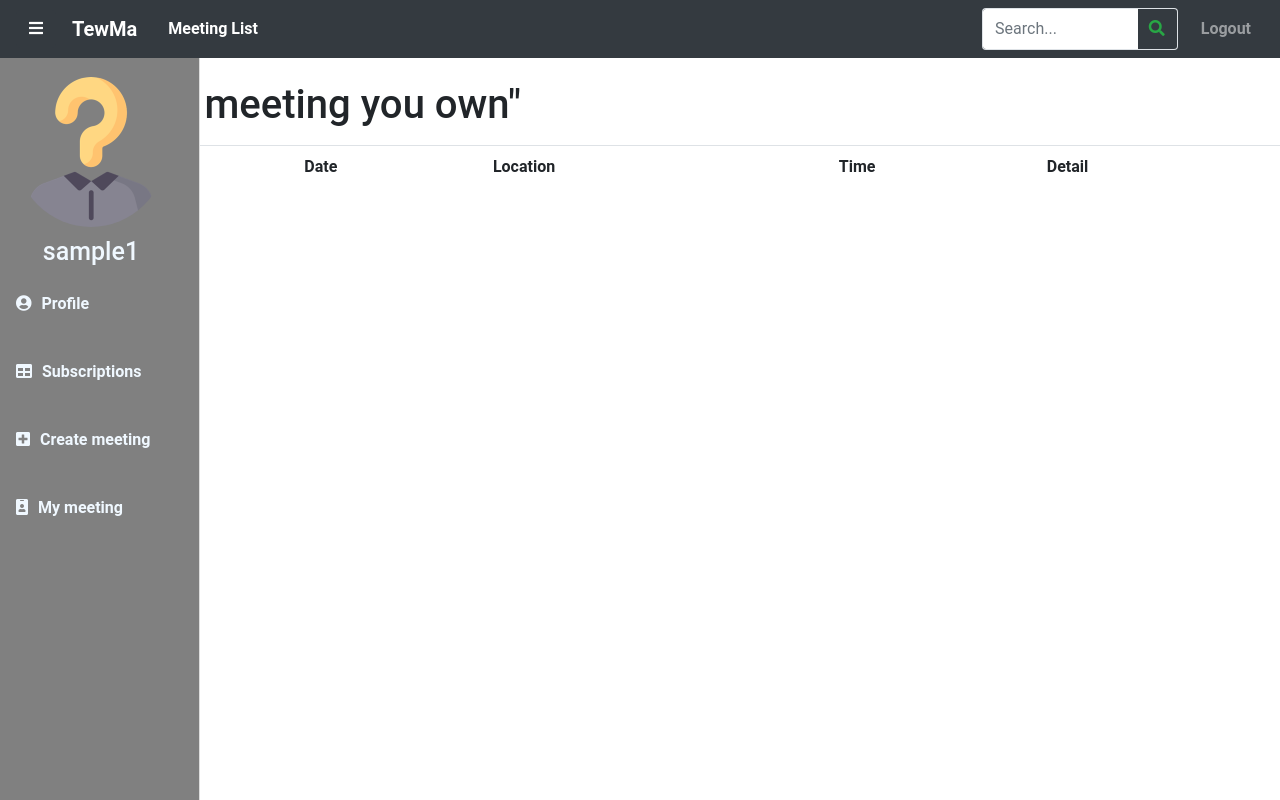
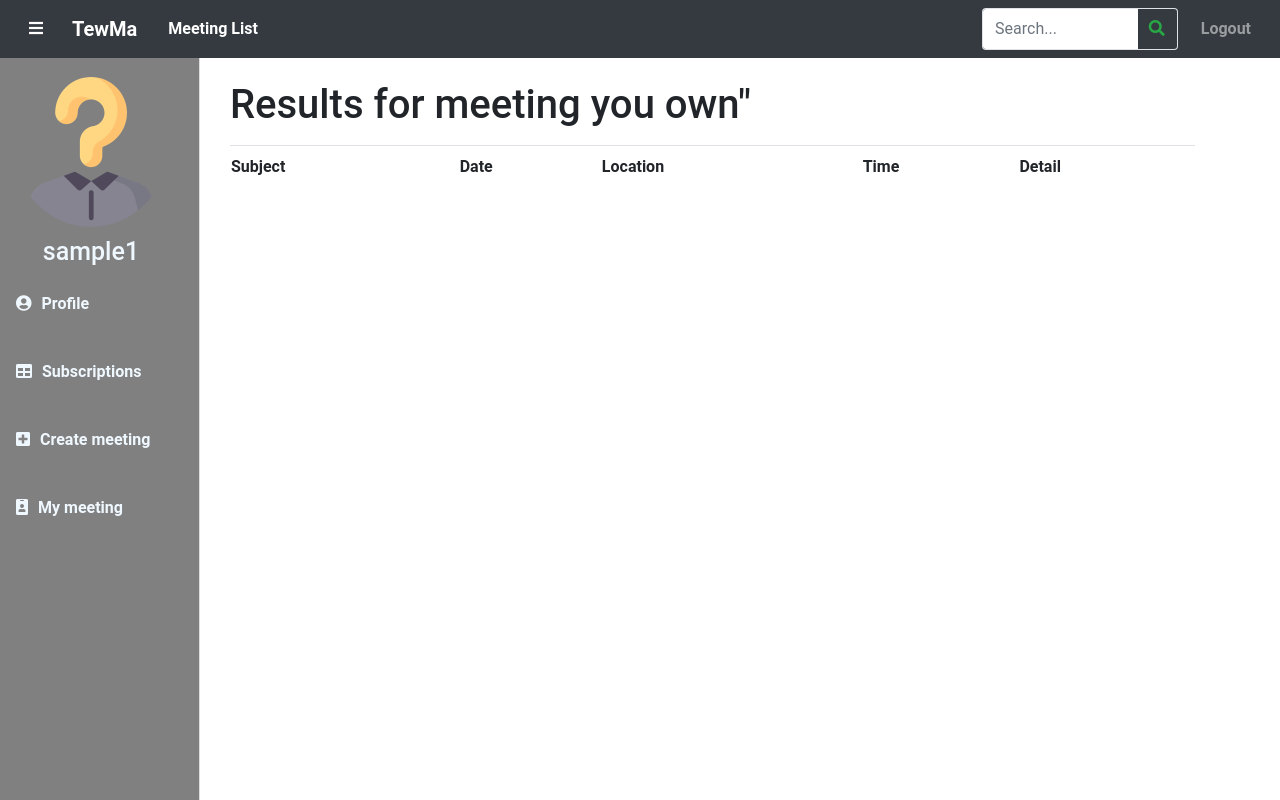
Before and after one commit to Bouncyyahomie/TEWMA-project, a Django app: template users/templates/users/my_meeting.html in a window 1280 px wide. Run offline with Django 3.2, Linux system fonts and the light colour scheme; the template is opened without the code that fills it: values that come from a table or form of the project are taken from there, others are empty; a user stored in the database is signed in; data comes from the database, SQL or seed files in the repository; tables that the repository leaves empty hold one stand-in row (values such as "Sample post"); lists and menus that the app fills with data are empty; some libraries are stand-ins or nearby versions.

Commit message:
change div class in my_meeting and subscription

```diff
--- a/users/templates/users/my_meeting.html
+++ b/users/templates/users/my_meeting.html
@@ -2,7 +2,7 @@
 
 {% block content %}
     {% if host_meeting %}
-    <div class="main-container">
+    <div class="container">
         <h1 class="display-6 border-bottom py-3">Results for meeting you own"</h1>
         <table class="meeting_list">
             <tr>
--- a/users/templates/users/subscriptions.html
+++ b/users/templates/users/subscriptions.html
@@ -2,7 +2,7 @@
 
 {% block content %}
     {% if user_meeting %}
-    <div class="main-container">
+    <div class="container">
         <h1 class="display-6 border-bottom py-3">Results for your subscriptions"</h1>
         <table class="meeting_list">
             <tr>
```
